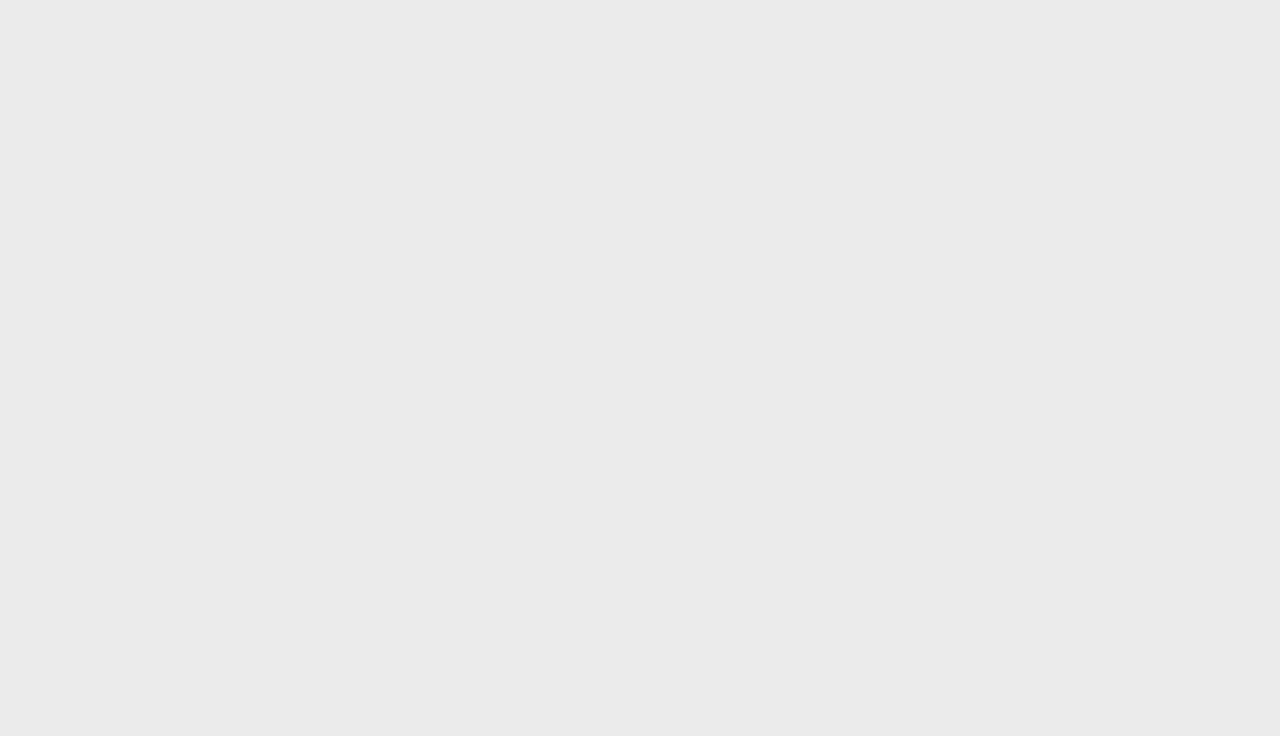
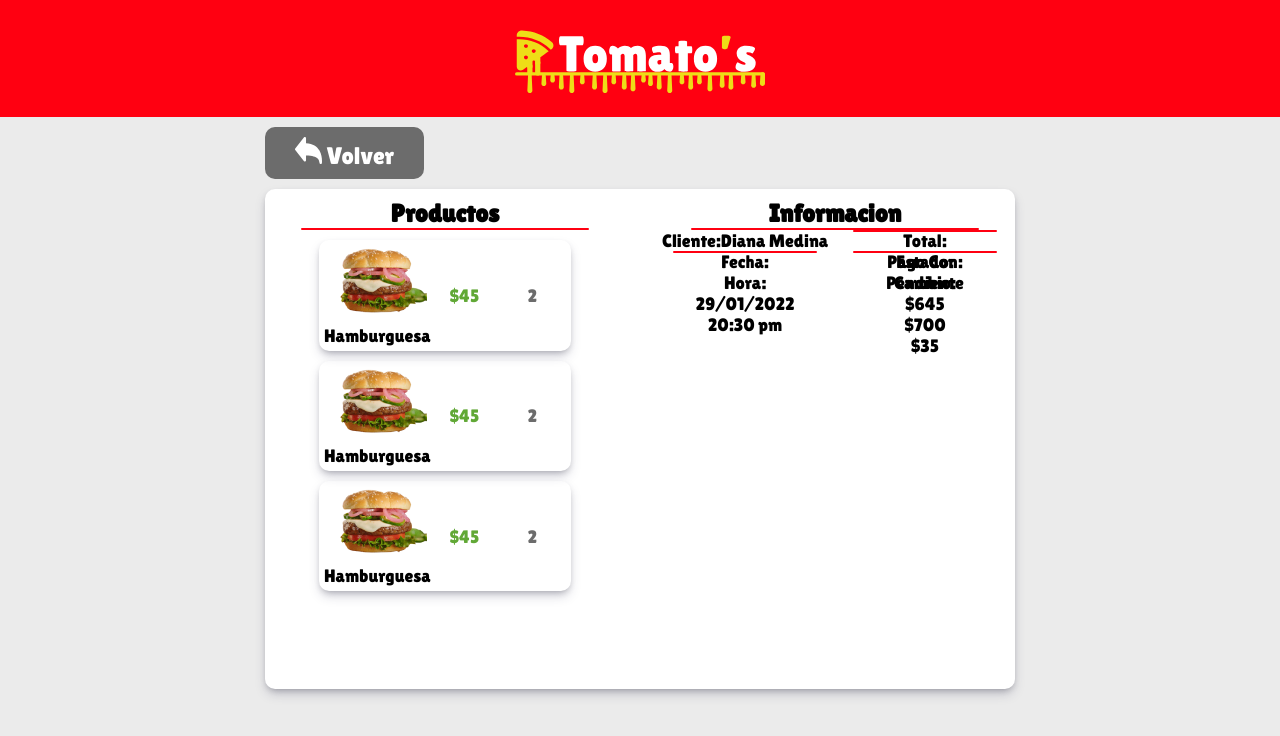
Before and after one commit to HectorGerardoZV/tomatosFront, a React (Vite) app: page /viewOrder in a window 1280 px wide. Before the commit this address had no page. Shown: the top 736 px of the page. Built offline with nearby package versions, Linux system fonts and the light colour scheme.

Commit message:
OrderView Advance

```diff
--- a/src/App.jsx
+++ b/src/App.jsx
@@ -6,6 +6,8 @@ import PanelOrders from "./pages/panelorders/PanelOrders"
 import Principal from "./pages/principal/Principal"
 import OrderPage from "./pages/orderPage/OrderPage"
 import OrderStates from "./pages/orderStates/OrderStates"
+import ViewOrder from "./pages/viewOrder/ViewOrder"
+
 function App() {
 
   return (
@@ -18,6 +20,7 @@ function App() {
         </Route>
         <Route path="/addOrder" element={<OrderPage />} />
         <Route path="/editOrder/:id" element={<OrderPage />} />
+        <Route path="/viewOrder" element={<ViewOrder/>}/>
 
       </Routes>
     </Router >
--- /dev/null
+++ b/src/components/informationTicket/IntormationTicket.jsx
@@ -0,0 +1,48 @@
+import "./informationTicket.css"
+
+const IntormationTicket = () => {
+  return (
+
+        <div className="informationTicketContainer">
+            <p>Cliente:Diana Medina</p>
+            <div className="separator">
+                <div className="columnaIzquierda">
+                    <p>Total: </p>
+                    <p>Pago Con: </p>
+                    <p>Cambio: </p>
+                </div>
+
+                <div>
+                    <p>$645</p>
+                    <p>$700</p>
+                    <p>$35</p>
+                </div>
+
+            </div>
+
+            <div className="separator">
+                <div className="columnaIzquierda">
+                    <p>Fecha: </p>
+                    <p>Hora: </p>
+                </div>
+                <div>
+                    <p>29/01/2022</p>
+                    <p>20:30 pm</p>
+                </div>
+
+            </div>
+            <div className=" separator">
+                <div className="columnaIzquierda">
+                    <p>Estado: </p>
+                </div>
+                <div>
+                    <p>Pendiente</p>
+                </div>
+            </div>
+        </div>
+
+
+  )
+}
+
+export default IntormationTicket
--- /dev/null
+++ b/src/components/informationTicket/informationTicket.css
@@ -0,0 +1,5 @@
+.informationTicketContainer{
+    display: grid;
+    grid-template-columns: repeat(2,1fr);
+
+}
--- /dev/null
+++ b/src/components/productItemView/ProductItemView.jsx
@@ -0,0 +1,21 @@
+import "./ProductItemView";
+
+import burguer from "../../img/products/hamburguesa.png";
+
+import "./productItemView.css"
+
+const ViewOrderProduct = () => {
+  return (
+    <div className="orderProductCard">
+      <div className="productCard">
+        <img src={burguer} alt="imagen hamburguesa" />
+        <p className="productCardName">Hamburguesa</p>
+      </div>
+
+      <p className="productCardCost">$45</p>
+      <p className="productCardQuantity">2</p>
+    </div>
+  );
+};
+
+export default ViewOrderProduct;
--- /dev/null
+++ b/src/components/productItemView/productItemView.css
@@ -0,0 +1,19 @@
+.orderProductCard{
+    max-width: 70%;
+    display: grid;
+    grid-template-columns: repeat(3, 1fr);
+    align-items: center;
+    box-shadow: var(--shadow);
+    border-radius: 1rem;
+    padding: .5rem;
+}
+
+.productCard img{
+    width: 10rem;
+}
+.productCardCost{
+    color: var(--color-green);
+}
+.productCardQuantity{
+    color: var(--color-gray);
+}
--- /dev/null
+++ b/src/pages/viewOrder/ViewOrder.jsx
@@ -0,0 +1,42 @@
+import React from "react";
+import HeaderGeneric from "../../components/headerGeneric/HeaderGeneric";
+
+import "./viewOrder.css";
+import back from "../../img/back.svg";
+
+import ProductItemView from "../../components/productItemView/ProductItemView";
+import InformationTicket from "../../components/informationTicket/IntormationTicket"
+
+const SeeOrders = () => {
+  return (
+    <>
+      <HeaderGeneric />
+      <div className="layoutViewOrder">
+        <div className="viewOrderContent">
+          <button className="btn-back">
+            <img src={back} alt="volver" /> Volver
+          </button>
+
+          <div className="viewOrderPanel">
+            <div className="productsOrderView">
+              <h2>Productos</h2>
+              <div className="separator"></div>
+              <div className="productItemView">
+                <ProductItemView />
+                <ProductItemView />
+                <ProductItemView />
+              </div>
+            </div>
+            <div className="informationOrderView">
+              <h2>Informacion</h2>
+              <div className="separator"></div>
+              <InformationTicket/>
+            </div>
+          </div>
+        </div>
+      </div>
+    </>
+  );
+};
+
+export default SeeOrders;
--- /dev/null
+++ b/src/pages/viewOrder/viewOrder.css
@@ -0,0 +1,38 @@
+.layoutViewOrder{
+    max-width: 75rem;
+    width: 90%;
+    margin: 0 auto;
+}
+
+.viewOrderContent{
+    margin-top: 1rem;
+    height: 55rem;
+}
+
+.viewOrderPanel{
+    border-radius: 1rem;
+    box-shadow: var(--shadow);
+    background-color: var(--color-white);
+    display: grid;
+    grid-template-columns: repeat(2,1fr);
+    text-align: center;
+    height: 50rem;
+    margin-top: 1rem;
+    padding: 1rem 0rem;
+    gap: 3rem;
+}
+.separator{
+    width: 80%;
+    margin: 0 auto;
+    height: 2px;
+    background-color: var(--color-red);
+    border-radius: 5px;
+}
+
+.productItemView{
+    display: flex;
+    align-items: center;
+    flex-direction: column;
+    gap: 1rem;
+    padding-top: 1rem;
+}
```
